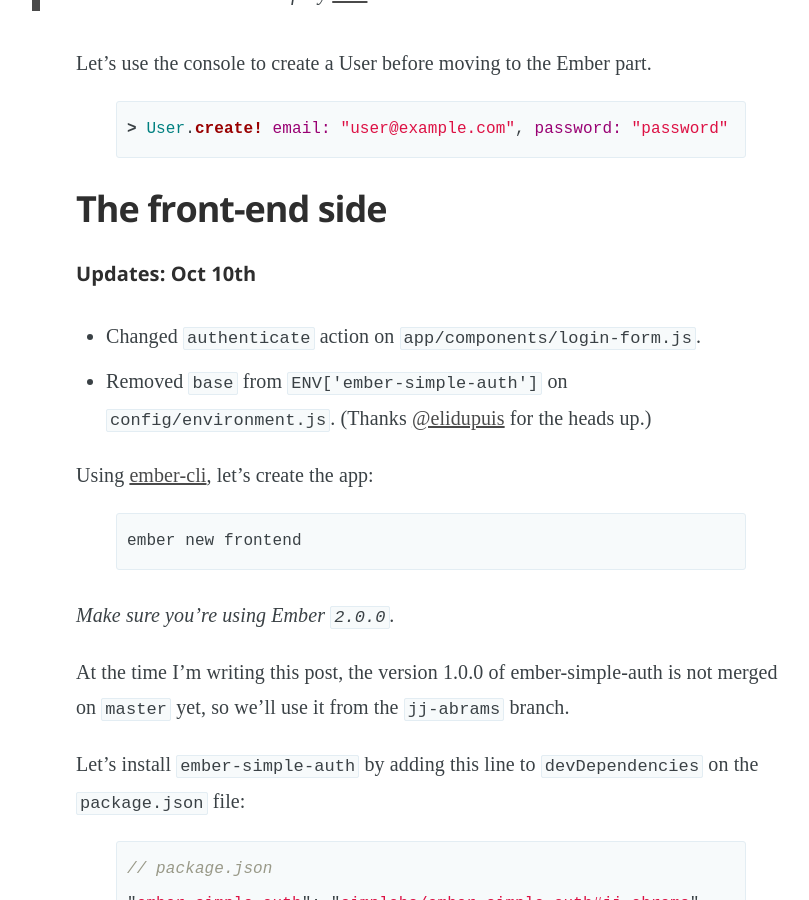
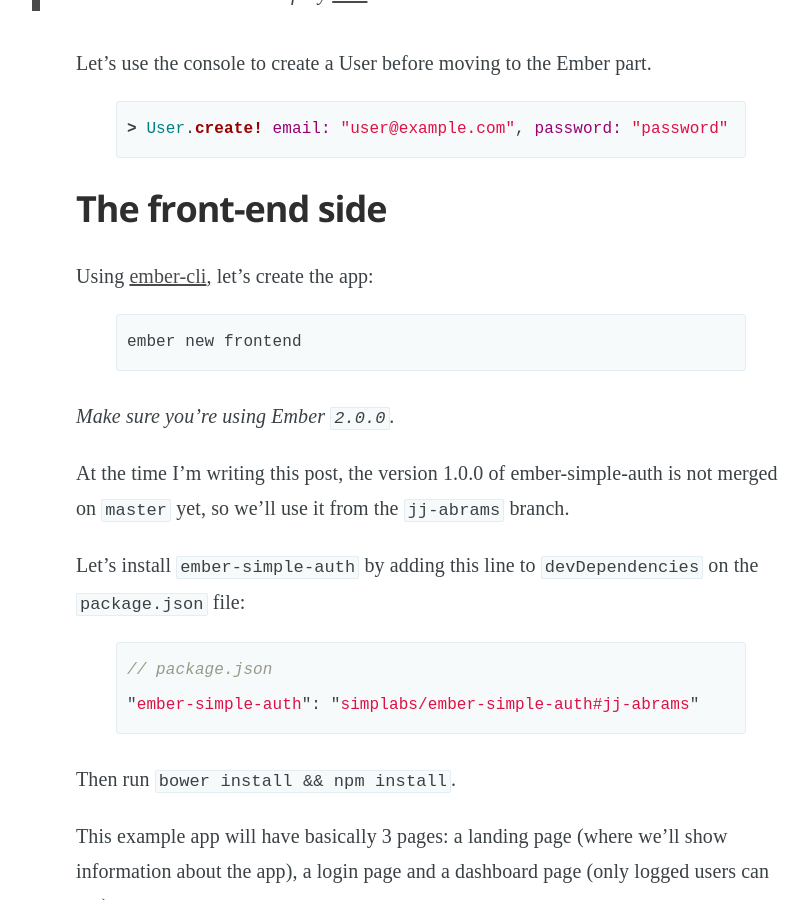
Before and after one commit to romulomachado/romulomachado.github.io, a Jekyll site: the page built from _posts/2015-09-28-using-ember-simple-auth-with-devise.md, in a window 1280 px wide and 900 px high, scrolled down 3665 px. Shown: the whole window, without its empty margins (209-1018 px from the left). Built offline with Jekyll 4.4.1, drawn with Linux system fonts in a browser that asks for light colours; emoji names are drawn with the system emoji font; some web fonts are replaced; comment, search, counter and statistics services are not loaded; some of the changed text lies outside the part shown.

Commit message:
Move updates to the bottom of the post

```diff
--- a/_posts/2015-09-28-using-ember-simple-auth-with-devise.md
+++ b/_posts/2015-09-28-using-ember-simple-auth-with-devise.md
@@ -113,11 +113,6 @@
 {% endhighlight %}
 
 ## The front-end side
-
-##### Updates: Oct 10th
-
-* Changed `authenticate` action on `app/components/login-form.js`.
-* Removed `base` from `ENV['ember-simple-auth']` on `config/environment.js`. (Thanks <a href="http://twitter.com/elidupuis" target="_blank">@elidupuis</a> for the heads up.)
 
 Using [ember-cli](http://www.ember-cli.com/), let's create the app:
 
```
Also changed, not shown: other parts of _posts/2015-09-28-using-ember-simple-auth-with-devise.md (+5 -0 lines).
